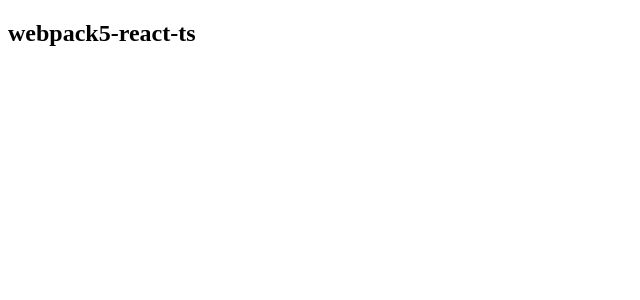
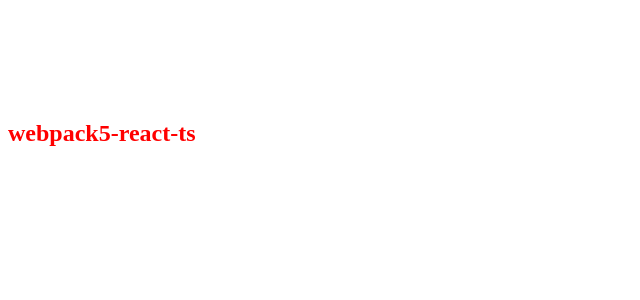
Before and after one commit to 1847016090/react18-webpack5-ts, a React app: page / in a window 1280 px wide. Shown: the top 300 px of the page, without its empty margins (0-640 px from the left). Built offline with nearby package versions, Linux system fonts and the light colour scheme; the HTML template or start-up script is replaced by a standard one.

Commit message:
feat: 处理css,less文件

```diff
--- a/package.json
+++ b/package.json
@@ -31,9 +31,15 @@
     "@types/node": "^20.14.10",
     "@types/react": "^18.3.3",
     "@types/react-dom": "^18.3.0",
+    "autoprefixer": "^10.4.19",
     "babel-loader": "^9.1.3",
     "cross-env": "^7.0.3",
+    "css-loader": "^7.1.2",
     "html-webpack-plugin": "^5.6.0",
+    "less": "^4.2.0",
+    "less-loader": "^12.2.0",
+    "postcss-loader": "^8.1.1",
+    "style-loader": "^4.0.0",
     "webpack": "^5.93.0",
     "webpack-cli": "^5.1.4",
     "webpack-dev-server": "^5.0.4",
--- /dev/null
+++ b/postcss.config.js
@@ -0,0 +1,3 @@
+module.exports = {
+  plugins: ["autoprefixer"],
+};
--- a/src/App.tsx
+++ b/src/App.tsx
@@ -1,5 +1,5 @@
 import React from "react";
-
+import "./app.less";
 function App() {
   return <h2>webpack5-react-ts</h2>;
 }
--- /dev/null
+++ b/src/app.less
@@ -0,0 +1,6 @@
+#root {
+  h2 {
+    color: red;
+    transform: translateY(100px);
+  }
+}
```
Also changed, not shown: .browserslistrc (added), 3 other files (tests, documents, lock files or other folders).
